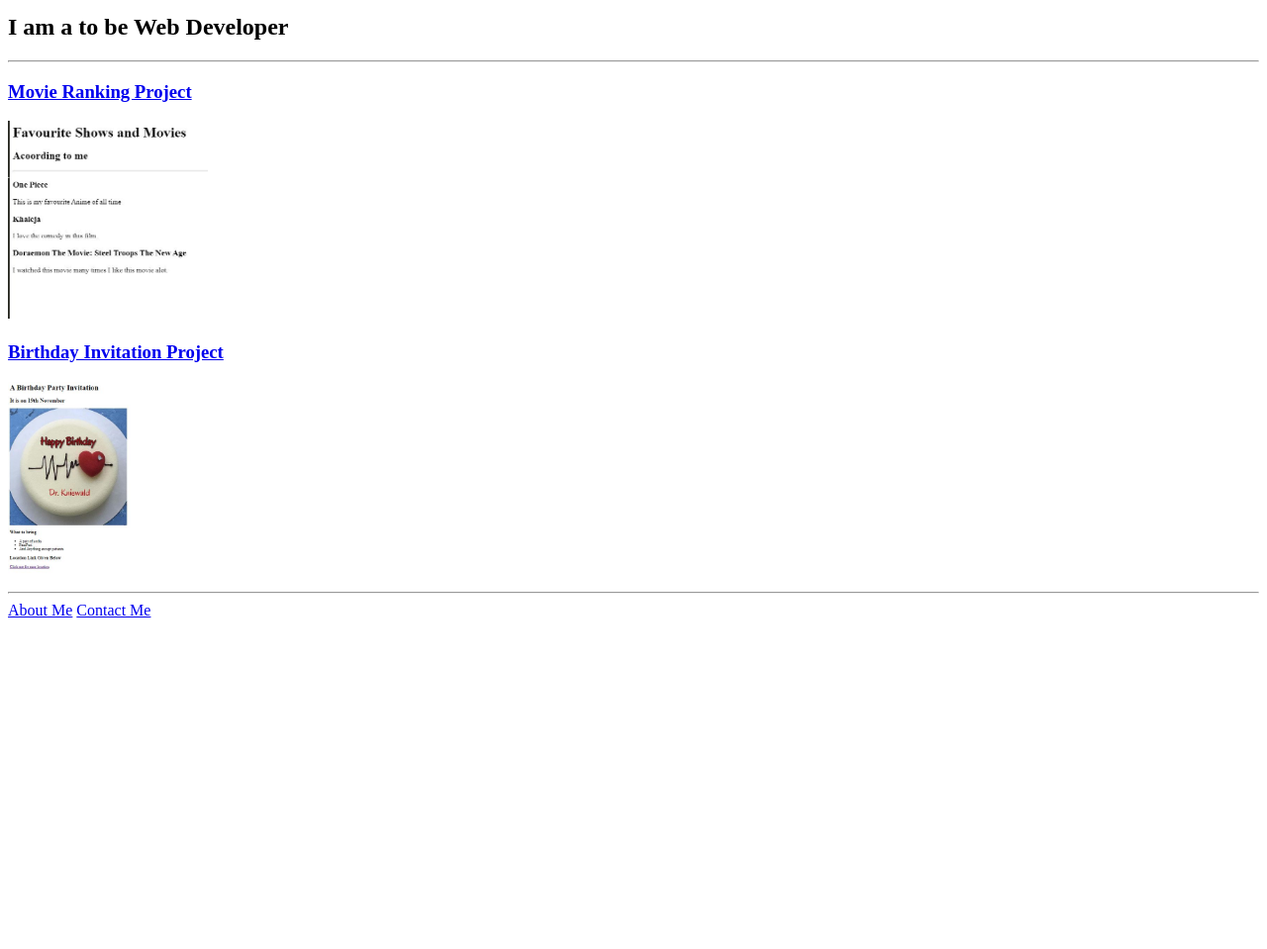
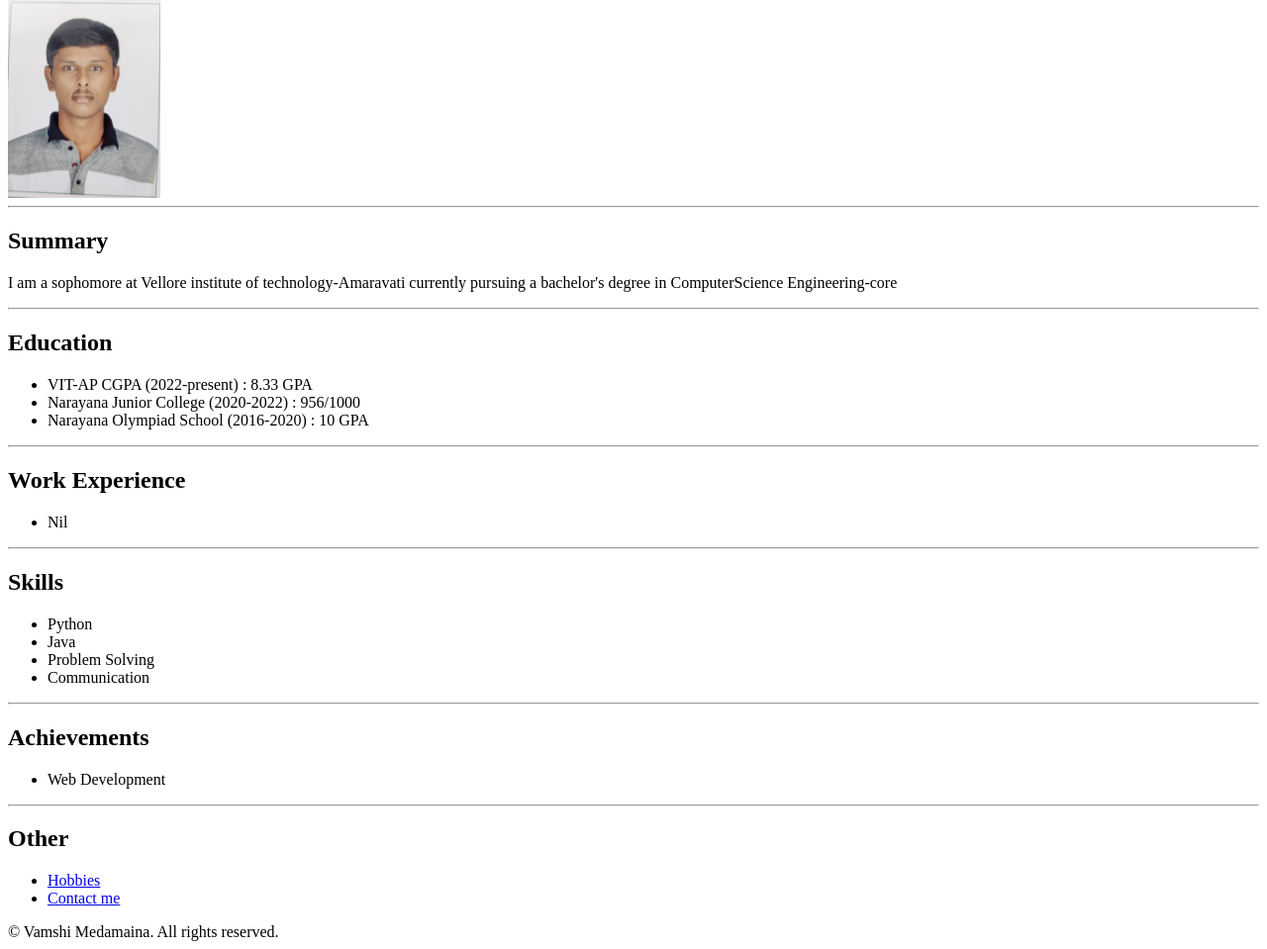
Before and after one commit to Vamshi-Medamaina/html-portfolio, a plain HTML site: page index.html in a window 1280 px wide. Shown: the part 66-1025 px from the top of the page at 99% size. Before the commit the page ends 800 px from the top, so only its background shows below. Drawn offline with Linux system fonts and the light colour scheme.

Commit message:
Add files via upload

```diff
--- a/index.html
+++ b/index.html
@@ -1,19 +1,54 @@
-<!DOCTYPE html>
-<html lang="en">
+<! DOCTYPE html>
+<html>
     <head>
         <meta charset="UTF-8">
-        <title>My Portfolio</title>
+        <title>My Resume</title>
     </head>
     <body>
-        <h1>Vamshi's Portfolio</h1>
-        <h2>I am a to be Web Developer</h2>
+        <h1>Vamshi Medamaina</h1>
+        <img src="./Photo.jpg" height=200 alt="Vamshi Medamaina Photo"/>
         <hr />
-        <a href="./public/movie-ranking.html"><h3>Movie Ranking Project</h3></a>
-        <img src="./assets/images/movie-ranking.png" height=200 alt="Developer's favourite movies" />
-        <a href="./public/birthday-invite.html"><h3>Birthday Invitation Project</h3></a>
-        <img src="./assets/images/birthday-invite.png" height=200 alt="A birthday invitation on 19th November" />
+        <h2>Summary</h2>
+        <p>I am a sophomore at Vellore institute of technology-Amaravati currently pursuing a bachelor's degree in ComputerScience Engineering-core</p>
         <hr />
-        <a href="./public/about.html">About Me</a>
-        <a href="./public/contact.html">Contact Me</a>
+        <h2>Education</h2>
+        <ul>
+            <li>
+                VIT-AP CGPA (2022-present) : 8.33 GPA
+            </li>
+            <li>
+                Narayana Junior College (2020-2022) : 956/1000
+            </li>
+            <li>
+                Narayana Olympiad School (2016-2020) : 10 GPA
+            </li>
+        </ul>
+        <hr />
+        <h2>Work Experience</h2>
+        <ul>
+            <li>
+                Nil
+            </li>
+        </ul>
+        <hr />
+        <h2>Skills</h2>
+        <ul>
+            <li>Python</li>
+            <li>Java</li>
+            <li>Problem Solving</li>
+            <li>Communication</li>
+        </ul>
+        <hr />
+        <h2>Achievements</h2>
+        <ul>
+            <li>Web Development</li>
+        </ul>
+        <hr />
+        <h2>Other</h2>
+        <ul>
+            <li><a href="./hobbies.html">Hobbies</a></li>
+            <li><a href="./contact.html">Contact me</a></li>
+        </ul>
+        <footer>&copy; Vamshi Medamaina. All rights reserved.</footer>
     </body>
 </html>
```
Also changed, not shown: contact.html (added, +22 -0 lines), hobbies.html (added, +21 -0 lines), Photo.jpg (added).
